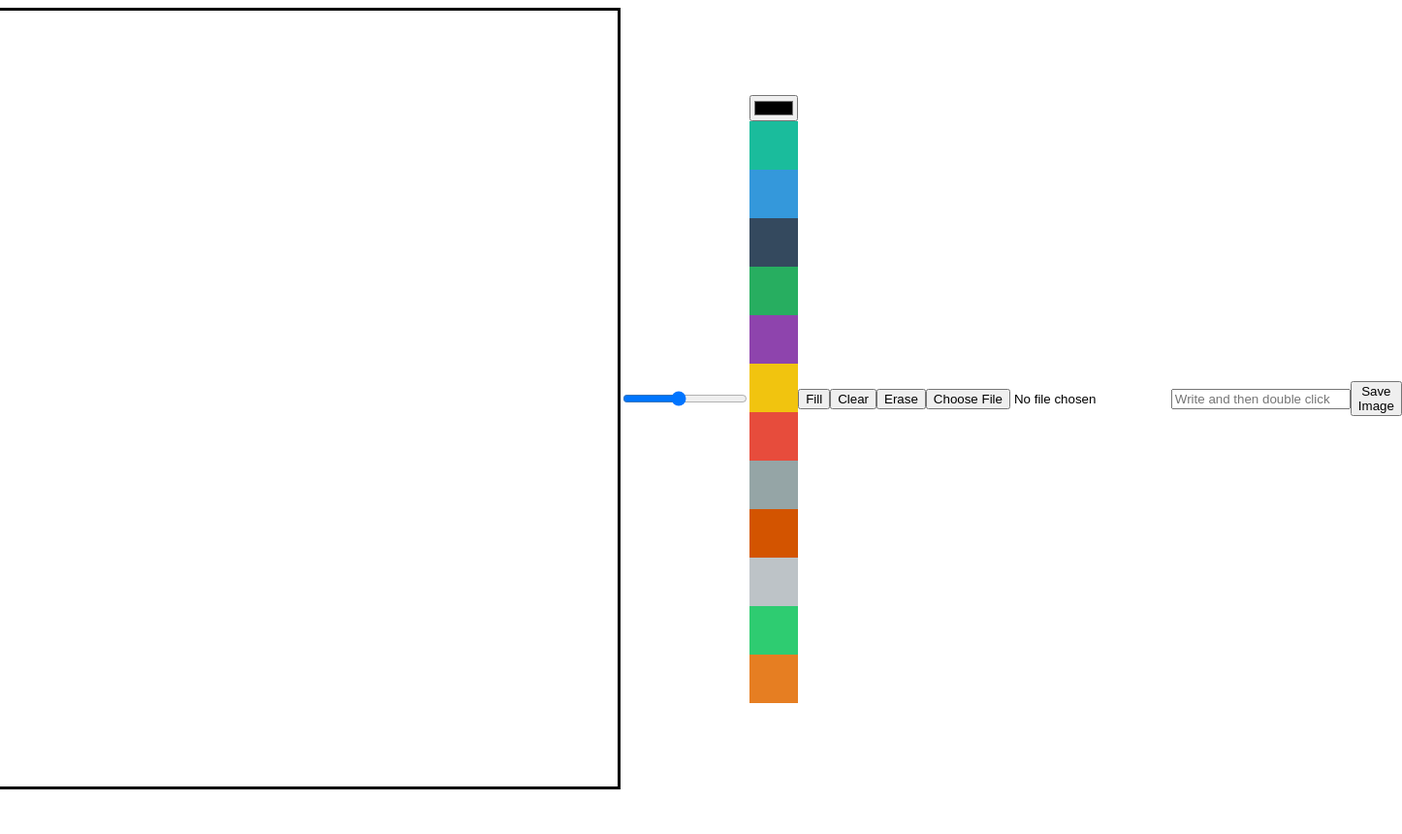
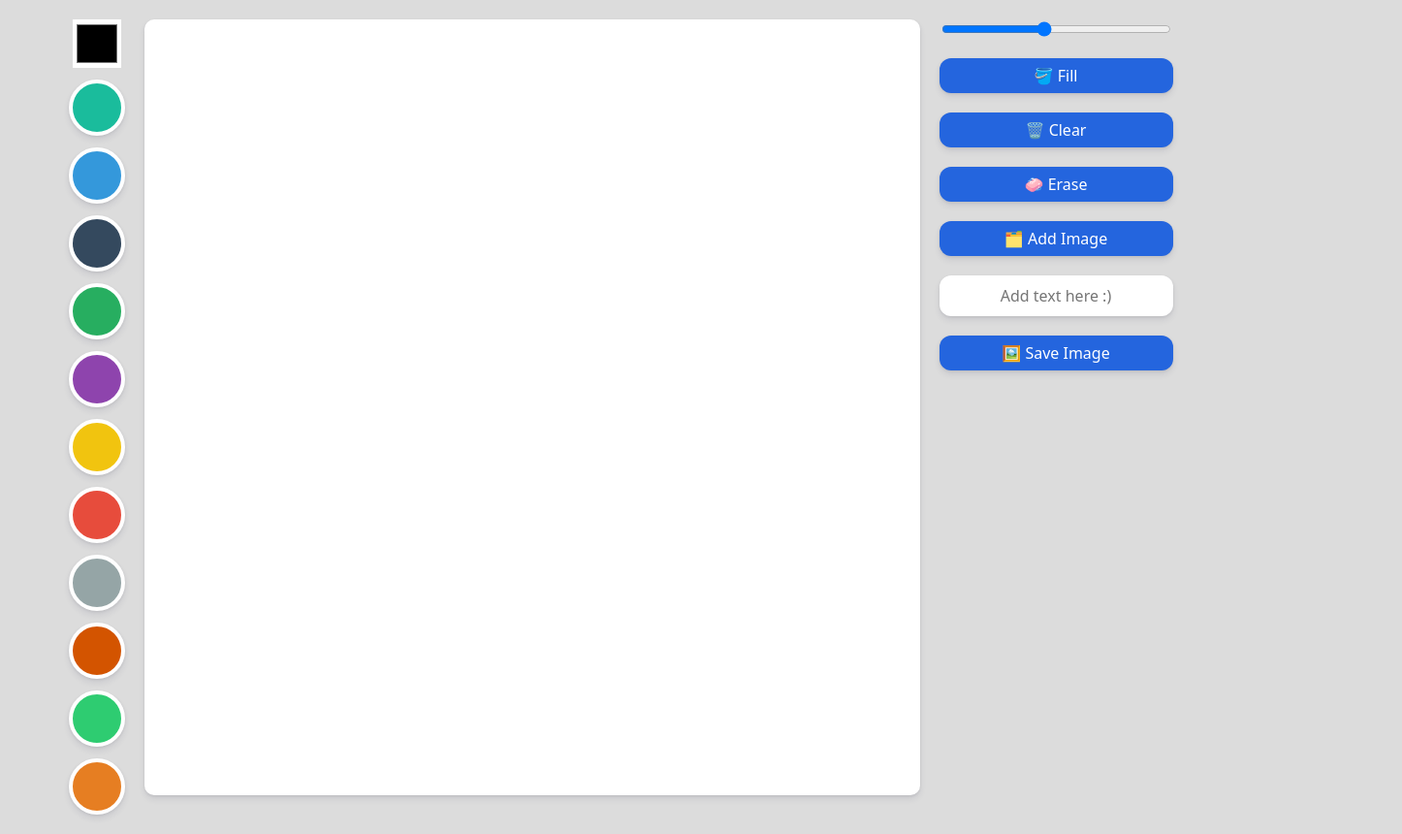
Before and after one commit to twothreezero/meme-maker, a plain HTML site: page index.html in a window 1280 px wide. Shown: the whole page at 97% size, 1446 px wide, since content can reach past the window. Before the commit the page ends 822 px from the top, so only its background shows below. Drawn offline with Linux system fonts and the light colour scheme.

Commit message:
Fix: change common style

```diff
--- a/index.html
+++ b/index.html
@@ -7,9 +7,7 @@
     <link rel="stylesheet" href="style.css" />
   </head>
   <body>
-    <canvas></canvas>
-    <input type="range" id="line-width" min="1" max="10" value="5" step="0.5" />
-    <div>
+    <div class="color-options">
       <input type="color" id="color" />
       <div class="color-option" style="background-color: #1abc9c" data-color="#1abc9c"></div>
       <div class="color-option" style="background-color: #3498db" data-color="#3498db"></div>
@@ -20,16 +18,24 @@
       <div class="color-option" style="background-color: #e74c3c" data-color="#e74c3c"></div>
       <div class="color-option" style="background-color: #95a5a6" data-color="#95a5a6"></div>
       <div class="color-option" style="background-color: #d35400" data-color="#d35400"></div>
-      <div class="color-option" style="background-color: #bdc3c7" data-color="#bdc3c7"></div>
       <div class="color-option" style="background-color: #2ecc71" data-color="#2ecc71"></div>
       <div class="color-option" style="background-color: #e67e22" data-color="#e67e22"></div>
     </div>
-    <button id="mode-btn">Fill</button>
-    <button id="clear-btn">Clear</button>
-    <button id="eraser-btn">Erase</button>
-    <input type="file" accept="image/*" id="file" />
-    <input type="text" placeholder="Write and then double click" id="text" />
-    <button id="save">Save Image</button>
+
+    <canvas></canvas>
+
+    <div class="btns">
+      <input type="range" id="line-width" min="1" max="10" value="5" step="0.5" />
+      <button id="mode-btn">🪣 Fill</button>
+      <button id="clear-btn">🗑️ Clear</button>
+      <button id="eraser-btn">🧼 Erase</button>
+      <label for="file">
+        🗂️ Add Image
+        <input type="file" accept="image/*" id="file" />
+      </label>
+      <input type="text" placeholder="Add text here :)" id="text" />
+      <button id="save">🖼️ Save Image</button>
+    </div>
 
     <script src="app.js"></script>
   </body>
--- /dev/null
+++ b/reset.css
@@ -0,0 +1,129 @@
+/* http://meyerweb.com/eric/tools/css/reset/
+   v2.0 | 20110126
+   License: none (public domain)
+*/
+
+html,
+body,
+div,
+span,
+applet,
+object,
+iframe,
+h1,
+h2,
+h3,
+h4,
+h5,
+h6,
+p,
+blockquote,
+pre,
+a,
+abbr,
+acronym,
+address,
+big,
+cite,
+code,
+del,
+dfn,
+em,
+img,
+ins,
+kbd,
+q,
+s,
+samp,
+small,
+strike,
+strong,
+sub,
+sup,
+tt,
+var,
+b,
+u,
+i,
+center,
+dl,
+dt,
+dd,
+ol,
+ul,
+li,
+fieldset,
+form,
+label,
+legend,
+table,
+caption,
+tbody,
+tfoot,
+thead,
+tr,
+th,
+td,
+article,
+aside,
+canvas,
+details,
+embed,
+figure,
+figcaption,
+footer,
+header,
+hgroup,
+menu,
+nav,
+output,
+ruby,
+section,
+summary,
+time,
+mark,
+audio,
+video {
+  margin: 0;
+  padding: 0;
+  border: 0;
+  font-size: 100%;
+  font: inherit;
+  vertical-align: baseline;
+}
+/* HTML5 display-role reset for older browsers */
+article,
+aside,
+details,
+figcaption,
+figure,
+footer,
+header,
+hgroup,
+menu,
+nav,
+section {
+  display: block;
+}
+body {
+  line-height: 1;
+}
+ol,
+ul {
+  list-style: none;
+}
+blockquote,
+q {
+  quotes: none;
+}
+blockquote:before,
+blockquote:after,
+q:before,
+q:after {
+  content: "";
+  content: none;
+}
+table {
+  border-collapse: collapse;
+  border-spacing: 0;
+}
--- a/style.css
+++ b/style.css
@@ -1,17 +1,86 @@
+@import url(reset.css);
+
 body {
   display: flex;
-  align-items: center;
+  gap: 20px;
   justify-content: center;
+  align-items: flex-start;
+  background-color: gainsboro;
+  padding: 20px;
+  font-family: system-ui, -apple-system, BlinkMacSystemFont, "Segoe UI", Roboto, Oxygen, Ubuntu, Cantarell, "Open Sans", "Helvetica Neue", sans-serif;
 }
 
 canvas {
   width: 800px;
   height: 800px;
-  border: 3px solid #000;
+  background-color: #fff;
+  border-radius: 10px;
+  box-shadow: 0 4px 6px rgba(50, 50, 93, 0.1), 0 1px 3px rgba(0, 0, 0, 0.08);
+}
+
+button,
+label {
+  all: unset;
+  padding: 10px 5px;
+  text-align: center;
+  background-color: #2465de;
+  color: #fff;
+  font-weight: 500;
+  cursor: pointer;
+  border-radius: 12px;
+  transition: opacity linear 0.3s;
+  box-shadow: 0 4px 6px rgba(50, 50, 93, 0.1), 0 1px 3px rgba(0, 0, 0, 0.08);
+}
+
+button:hover,
+label:hover {
+  opacity: 0.85;
+}
+
+.color-options {
+  display: flex;
+  flex-direction: column;
+  gap: 12px;
+}
+
+input#color {
+  width: 50px;
+  height: 50px;
+  margin: auto;
+  border: none;
+  background-color: #fff;
 }
 
 .color-option {
   width: 50px;
   height: 50px;
   cursor: pointer;
+  border-radius: 50%;
+  border: 4px solid #fff;
+  transition: transform 0.1s ease-in-out;
+  box-shadow: 0 4px 6px rgba(50, 50, 93, 0.1), 0 1px 3px rgba(0, 0, 0, 0.08);
 }
+
+.color-option:hover {
+  transform: scale(1.2);
+}
+
+.btns {
+  display: flex;
+  flex-direction: column;
+  gap: 20px;
+}
+
+input#file {
+  display: none;
+}
+
+input#text {
+  all: unset;
+  padding: 10px 5px;
+  text-align: center;
+  font-weight: 500;
+  border-radius: 12px;
+  background-color: #fff;
+  box-shadow: 0 4px 6px rgba(50, 50, 93, 0.1), 0 1px 3px rgba(0, 0, 0, 0.08);
+}
```
